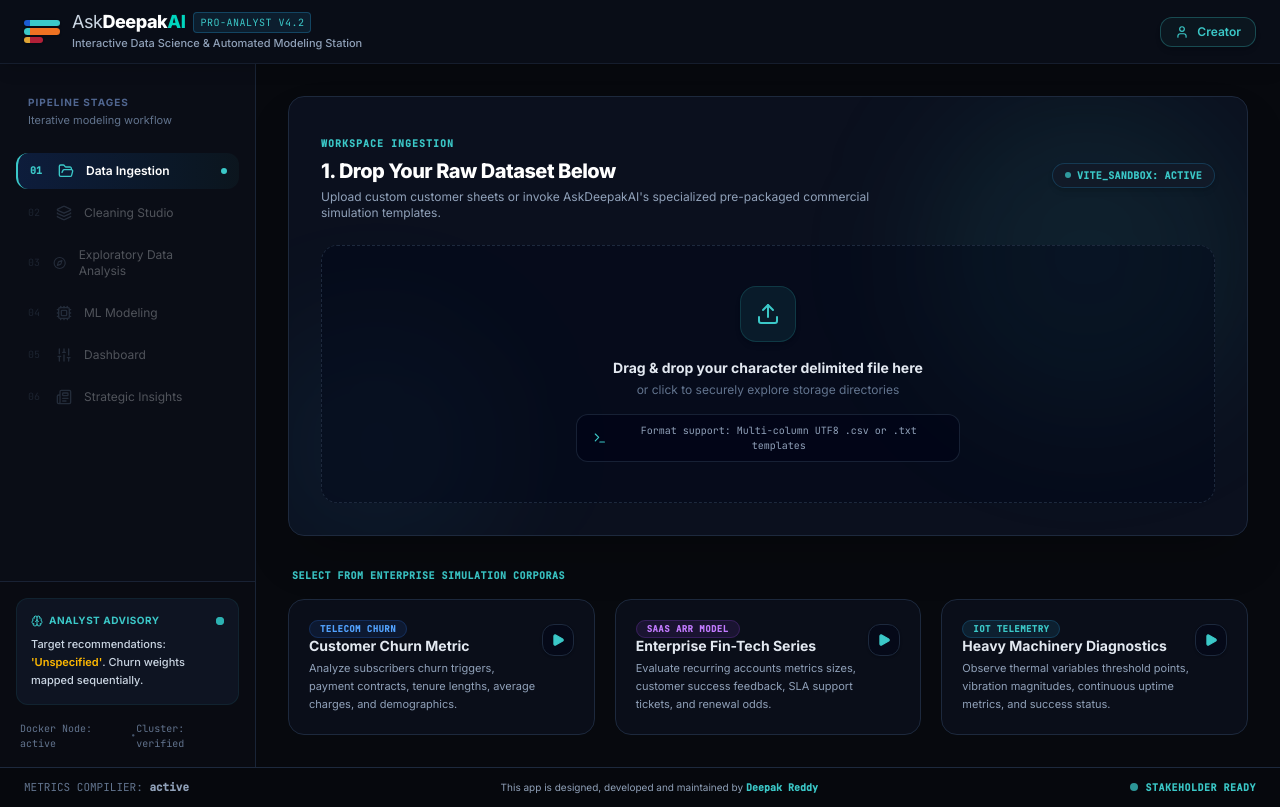
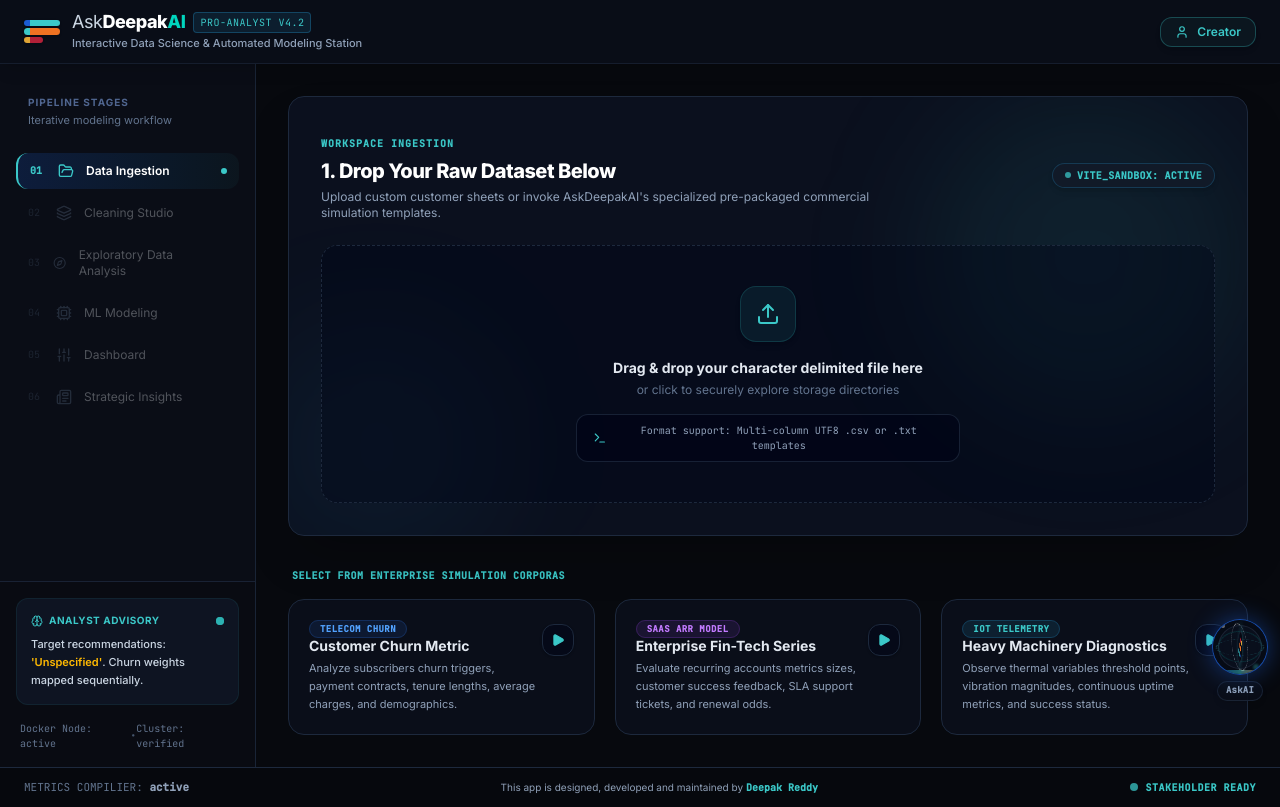
Before and after one commit to thedeepakreddy/AskDeepakAI-DataScientist, a React (Vite) app: page / in a window 1280 px wide. Built offline with nearby package versions, Linux system fonts and the light colour scheme.

Commit message:
Update App.tsx

```diff
--- a/src/App.tsx
+++ b/src/App.tsx
@@ -36,6 +36,7 @@ import EDAReport from './components/EDAReport';
 import MLPipeline from './components/MLPipeline';
 import StakeholderDashboard from './components/StakeholderDashboard';
 import ReportsHub from './components/ReportsHub';
+import AssistiveTouchBot from './components/AssistiveTouchBot';
 
 export default function App() {
   const [originalDataset, setOriginalDataset] = useState<Dataset | null>(null);
@@ -479,6 +480,17 @@ export default function App() {
         </div>
       </footer>
 
+      {/* Assistive Touch Dynamic Gemini Co-pilot (Drag and move anywhere, controls all pipeline stages & data) */}
+      <AssistiveTouchBot
+        activeDataset={activeDataset}
+        onUpdateDataset={handleUpdateDataset}
+        onResetOriginal={handleResetOriginal}
+        activeTab={activeTab}
+        setActiveTab={setActiveTab}
+        triggerAIScan={triggerAIScan}
+        triggerPrediction={triggerPrediction}
+      />
+
       {/* About the Creator Modal Dialog */}
       <AnimatePresence>
         {isAboutModalOpen && (
```
